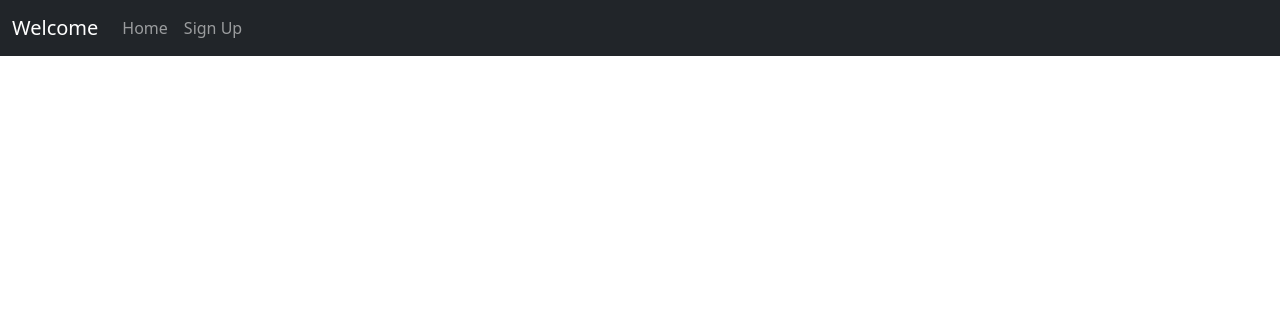
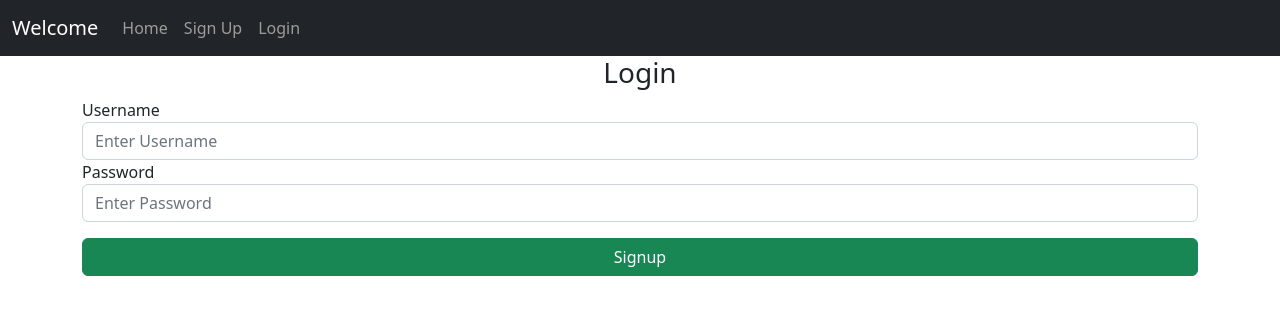
Before and after one commit to samubabu/weekend-proj-social-media, a React (Create React App) app: page /login in a window 1280 px wide. Shown: the top 314 px of the page. Built offline with nearby package versions, Linux system fonts and the light colour scheme.

Commit message:
added login comp

```diff
--- a/src/App.jsx
+++ b/src/App.jsx
@@ -4,6 +4,7 @@ import Navbar from "./components/Navbar";
 import Home from "./components/Home";
 import Signup from "./components/Signup";
 import Alert from "./components/Alert"
+import Login from './components/Login'
 
 function App() {
   const [message,setMessage] = useState(null);
@@ -23,6 +24,7 @@ function App() {
       <Routes>
           <Route path='/' element ={<Home/>}/>
           <Route path='/signup' element ={<Signup flashMessage={flashMessage}/>}/>
+          <Route path='/login' element ={<Login/>}/>
 
 
       </Routes>
--- /dev/null
+++ b/src/components/Login.jsx
@@ -0,0 +1,25 @@
+import React from 'react'
+
+export default function Login(props) {
+    const handleSubmit =event=>{
+        event.preventDefault();
+        console.log(event);
+    }
+  return (
+    <>
+      <h3 className ="text-center">Login</h3>
+      <form onSubmit ={handleSubmit}>
+        <div className="form-group">
+                        <label htmlFor="username">Username</label>
+                        <input type="text" className='form-control' placeholder='Enter Username' name='username' />
+                        <label htmlFor="password">Password</label>
+                        <input type="password" className='form-control' placeholder='Enter Password' name='password' />
+                        <input type="submit" value="Signup" className='btn btn-success w-100 mt-3' />
+
+        </div>
+      </form>
+
+
+      </>
+  )
+}
--- a/src/components/Navbar.jsx
+++ b/src/components/Navbar.jsx
@@ -13,6 +13,7 @@ export default function Navbar(props) {
       <div className="navbar-nav">
         <Link className="nav-link" to ="/">Home</Link>
         <Link className="nav-link" to="/signup">Sign Up</Link>
+        <Link className="nav-link" to="/login">Login</Link>
       </div>
     </div>
 
```
